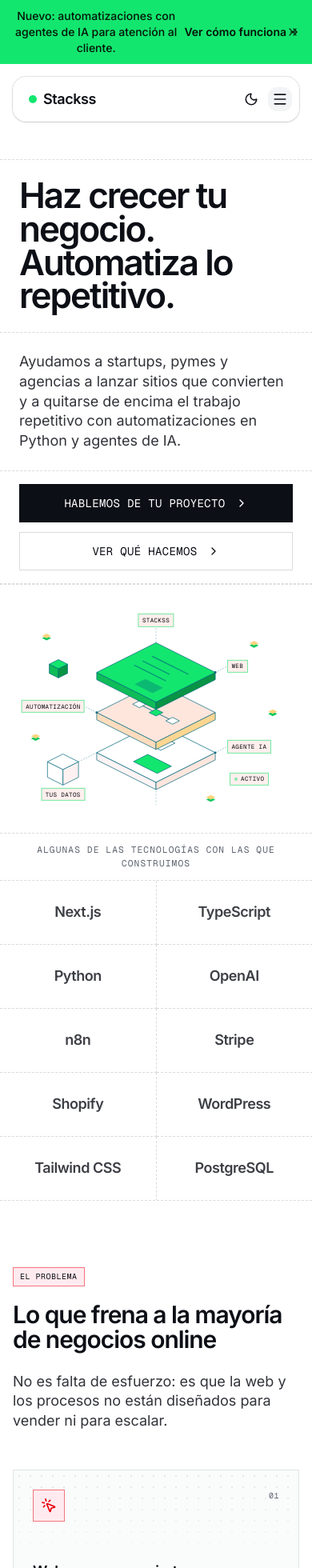
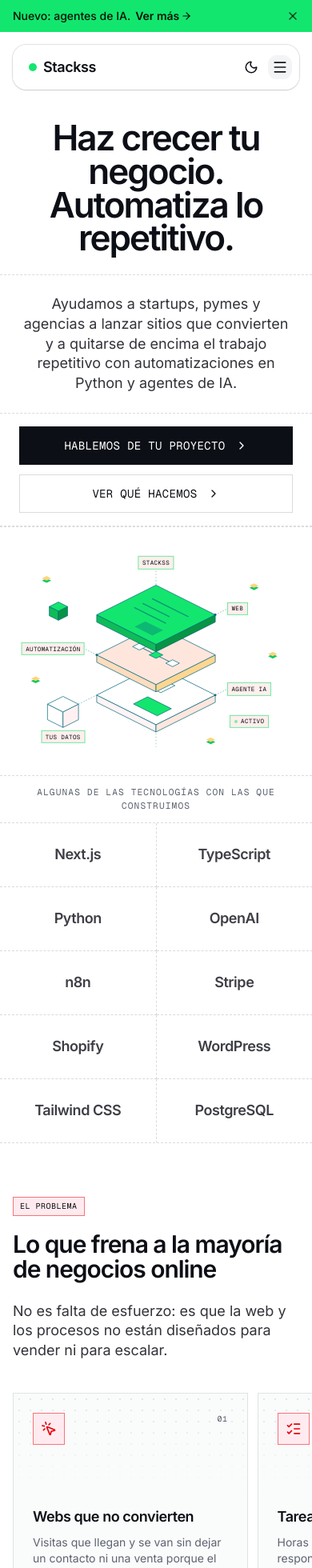
Before and after one commit to hugo-cordoba/stackss, a Next.js app: page / in a window 390 px wide. Shown: the top 1960 px of the page at 80% size. Built offline with nearby package versions, Linux system fonts and the light colour scheme.

Commit message:
upd mobile dashboard

```diff
--- a/src/components/layout/announcement-banner.tsx
+++ b/src/components/layout/announcement-banner.tsx
@@ -11,10 +11,10 @@ export function AnnouncementBanner() {
   if (!visible) return null
 
   return (
-    <div className="relative flex items-center justify-center gap-2 bg-primary px-4 py-2.5 text-center text-sm font-medium text-primary-foreground">
+    <div className="relative flex items-center bg-primary px-4 py-2.5 pr-11 text-sm font-medium text-primary-foreground sm:justify-center sm:px-4 sm:pr-4 sm:text-center">
       <Link
         href={announcementBanner.href}
-        className="inline-flex items-center gap-1.5 hover:underline"
+        className="inline-flex flex-wrap items-center gap-1.5 hover:underline sm:flex-nowrap sm:justify-center"
       >
         <span>{announcementBanner.message}</span>
         <span className="inline-flex items-center gap-0.5 whitespace-nowrap font-semibold">
@@ -26,7 +26,7 @@ export function AnnouncementBanner() {
         type="button"
         onClick={() => setVisible(false)}
         aria-label="Cerrar aviso"
-        className="absolute right-3 inline-flex size-6 items-center justify-center rounded-full text-primary-foreground/80 transition-colors hover:bg-primary-foreground/10 hover:text-primary-foreground"
+        className="absolute top-1/2 right-3 inline-flex size-6 -translate-y-1/2 items-center justify-center rounded-full text-primary-foreground/80 transition-colors hover:bg-primary-foreground/10 hover:text-primary-foreground"
       >
         <X className="size-4" aria-hidden="true" />
       </button>
--- a/src/components/layout/footer.tsx
+++ b/src/components/layout/footer.tsx
@@ -5,8 +5,8 @@ import { footer, nav } from "@/content/site"
 export function Footer() {
   return (
     <footer className="border-t border-border/60 bg-muted/30">
-      <div className="mx-auto max-w-6xl px-4 py-16 sm:px-6 lg:px-8">
-        <div className="grid gap-10 md:grid-cols-[1.4fr_1fr_1fr_1fr]">
+      <div className="mx-auto max-w-6xl px-4 py-12 sm:px-6 sm:py-16 lg:px-8">
+        <div className="grid gap-8 sm:gap-10 md:grid-cols-[1.4fr_1fr_1fr_1fr]">
           <div>
             <span className="text-lg font-semibold tracking-tight">
               {nav.logo}
@@ -37,7 +37,7 @@ export function Footer() {
           ))}
         </div>
 
-        <Separator className="my-10" />
+        <Separator className="my-8 sm:my-10" />
 
         <div className="flex flex-col items-center justify-between gap-4 sm:flex-row">
           <p className="text-xs text-muted-foreground">{footer.legalNote}</p>
--- a/src/components/sections/capabilities.tsx
+++ b/src/components/sections/capabilities.tsx
@@ -2,6 +2,10 @@ import type { ComponentType, CSSProperties, ReactNode } from "react"
 import { Check, MousePointerClick } from "lucide-react"
 import { cn } from "cn"
 import { Reveal } from "@/components/motion/reveal"
+import {
+  SnapCarousel,
+  type CarouselItem,
+} from "@/components/sections/snap-carousel"
 import { getIcon } from "@/lib/icons"
 import { capabilities } from "@/content/site"
 
@@ -412,14 +416,51 @@ const visuals: Record<string, ComponentType> = {
 export function Capabilities() {
   const lastIndex = capabilities.items.length - 1
 
+  // En móvil cada servicio es una tarjeta (borde sólido + fondo card) dentro
+  // de un carrusel. Desde sm se convierte en la celda del bento con líneas
+  // discontinuas de siempre.
+  const items: CarouselItem[] = capabilities.items.map((item, index) => {
+    const Icon = getIcon(item.icon)
+    const Visual = visuals[item.visual]
+    return {
+      key: item.title,
+      className: cn(
+        "max-sm:border max-sm:border-foreground/15 max-sm:bg-card",
+        "sm:border-r sm:border-b sm:border-dashed sm:border-foreground/15",
+        item.size === "lg" && "sm:col-span-2",
+        // Evita una celda huérfana en tablet (2 columnas).
+        index === lastIndex && "sm:max-lg:col-span-2"
+      ),
+      content: (
+        <article className="flex h-full w-full flex-col gap-6 p-5 sm:gap-8 sm:p-8">
+          <div>
+            <span
+              className="flex size-9 items-center justify-center border border-brand/60"
+              style={{ background: tint(14), color: INK }}
+            >
+              <Icon className="size-4.5" aria-hidden="true" />
+            </span>
+            <h3 className="mt-5 text-lg font-semibold tracking-tight">
+              {item.title}
+            </h3>
+            <p className="mt-2 max-w-md text-sm text-muted-foreground">
+              {item.description}
+            </p>
+          </div>
+          <div className="mt-auto">{Visual && <Visual />}</div>
+        </article>
+      ),
+    }
+  })
+
   return (
-    <section id="capacidades" className="py-20">
+    <section id="capacidades" className="py-16 sm:py-20">
       <div className={cn("border-y", DASH)}>
         {/* Cabecera */}
         <div className={cn("border-b", DASH)}>
           <div
             className={cn(
-              "mx-auto max-w-6xl px-6 py-12 sm:border-x sm:px-10",
+              "mx-auto max-w-6xl px-6 py-10 sm:border-x sm:px-10 sm:py-12",
               DASH
             )}
           >
@@ -435,48 +476,17 @@ export function Capabilities() {
           </div>
         </div>
 
-        {/* Bento: celdas separadas por líneas discontinuas */}
+        {/* Móvil: carrusel de tarjetas. Escritorio: bento con celdas separadas
+            por líneas discontinuas. */}
         <div className={cn("mx-auto max-w-6xl sm:border-x", DASH)}>
-          {/* -mr-px / -mb-px + overflow-hidden recortan el último borde de cada celda */}
-          <div className="overflow-hidden">
-            <ul className="-mr-px -mb-px grid sm:grid-cols-2 lg:grid-cols-3">
-              {capabilities.items.map((item, index) => {
-                const Icon = getIcon(item.icon)
-                const Visual = visuals[item.visual]
-                return (
-                  <li
-                    key={item.title}
-                    className={cn(
-                      "border-r border-b",
-                      DASH,
-                      item.size === "lg" && "sm:col-span-2",
-                      // Evita una celda huérfana en tablet (2 columnas).
-                      index === lastIndex && "sm:max-lg:col-span-2"
-                    )}
-                  >
-                    <Reveal delay={(index % 3) * 0.08} className="h-full">
-                      <article className="flex h-full flex-col gap-8 p-6 sm:p-8">
-                        <div>
-                          <span
-                            className="flex size-9 items-center justify-center border border-brand/60"
-                            style={{ background: tint(14), color: INK }}
-                          >
-                            <Icon className="size-4.5" aria-hidden="true" />
-                          </span>
-                          <h3 className="mt-5 text-lg font-semibold tracking-tight">
-                            {item.title}
-                          </h3>
-                          <p className="mt-2 max-w-md text-sm text-muted-foreground">
-                            {item.description}
-                          </p>
-                        </div>
-                        <div className="mt-auto">{Visual && <Visual />}</div>
-                      </article>
-                    </Reveal>
-                  </li>
-                )
-              })}
-            </ul>
+          {/* sm:-mr-px / sm:-mb-px + overflow-hidden recortan el último borde de cada celda */}
+          <div className="py-6 sm:overflow-hidden sm:py-0">
+            <SnapCarousel
+              label="Servicios"
+              listClassName="sm:-mr-px sm:-mb-px sm:grid sm:grid-cols-2 lg:grid-cols-3"
+              itemClassName="max-sm:w-[88%]"
+              items={items}
+            />
           </div>
         </div>
       </div>
--- a/src/components/sections/hero.tsx
+++ b/src/components/sections/hero.tsx
@@ -71,12 +71,17 @@ export function Hero() {
     <section className="relative overflow-hidden">
       <div className={cn("mx-auto max-w-6xl sm:border-x", DASH)}>
         <div className="grid lg:grid-cols-[1fr_1fr]">
-          {/* Columna de texto */}
-          <div className={cn("flex flex-col lg:border-r", DASH)}>
-            {/* Fila vacía: absorbe el espacio sobrante y marca la rejilla */}
-            <DashedRow className="min-h-12 flex-1 lg:min-h-20" />
+          {/* Columna de texto: centrada en móvil/tablet, a la izquierda en escritorio */}
+          <div
+            className={cn(
+              "flex flex-col text-center lg:border-r lg:text-left",
+              DASH
+            )}
+          >
+            {/* Fila vacía: solo escritorio (absorbe el espacio sobrante y marca la rejilla) */}
+            <DashedRow className="hidden min-h-12 flex-1 lg:block lg:min-h-20" />
 
-            <DashedRow className="px-6 py-6 sm:px-10">
+            <DashedRow className="px-6 pt-10 pb-6 sm:px-10 lg:py-6">
               <Reveal>
                 <h1 className="text-[2.75rem] leading-[0.95] font-semibold tracking-[-0.045em] text-pretty sm:text-6xl lg:text-[4.5rem]">
                   {hero.title}
@@ -86,7 +91,7 @@ export function Hero() {
 
             <DashedRow className="px-6 py-6 sm:px-10">
               <Reveal delay={0.08}>
-                <p className="max-w-xl text-lg leading-snug text-foreground/85 sm:text-xl">
+                <p className="mx-auto max-w-xl text-lg leading-snug text-foreground/85 sm:text-xl lg:mx-0">
                   {hero.subtitle}
                 </p>
               </Reveal>
@@ -94,7 +99,7 @@ export function Hero() {
 
             <DashedRow className="px-6 py-4 sm:px-10 sm:py-0">
               <Reveal delay={0.16}>
-                <div className="flex flex-col gap-3 sm:flex-row">
+                <div className="flex flex-col gap-3 sm:flex-row sm:justify-center lg:justify-start">
                   <HeroButton href={hero.primaryCta.href} variant="primary">
                     {hero.primaryCta.label}
                   </HeroButton>
--- a/src/components/sections/problem.tsx
+++ b/src/components/sections/problem.tsx
@@ -5,33 +5,20 @@ import {
   dotGrid,
   fadeBottom,
 } from "@/components/sections/mono"
+import {
+  SnapCarousel,
+  type CarouselItem,
+} from "@/components/sections/snap-carousel"
 import { getIcon } from "@/lib/icons"
 import { problem } from "@/content/site"
 
 export function Problem() {
-  return (
-    <section className="mx-auto max-w-6xl px-4 py-20 sm:px-6 lg:px-8">
-      <Reveal>
-        <div className="grid items-end gap-6 lg:grid-cols-2 lg:gap-16">
-          <div>
-            <MonoTag tone="danger">{problem.eyebrow}</MonoTag>
-            <h2 className="mt-5 max-w-xl text-3xl leading-[1.05] font-semibold tracking-[-0.035em] text-pretty sm:text-5xl">
-              {problem.title}
-            </h2>
-          </div>
-          <p className="max-w-md text-lg leading-snug text-foreground/85 lg:justify-self-end">
-            {problem.subtitle}
-          </p>
-        </div>
-      </Reveal>
-
-      <ul className="mt-12 grid gap-4 sm:grid-cols-3">
-        {problem.items.map((item, index) => {
+  const items: CarouselItem[] = problem.items.map((item, index) => {
     const Icon = getIcon(item.icon)
-          return (
-            <li key={item.title}>
-              <Reveal delay={index * 0.08} className="h-full">
-                <article className="group relative flex h-full flex-col gap-12 overflow-hidden border border-foreground/10 bg-muted/40 p-6 transition-colors duration-300 hover:border-destructive/40 hover:bg-card sm:p-7">
+    return {
+      key: item.title,
+      content: (
+        <article className="group relative flex h-full w-full flex-col gap-12 overflow-hidden border border-foreground/10 bg-muted/40 p-6 transition-colors duration-300 hover:border-destructive/40 hover:bg-card sm:p-7">
           {/* Rejilla de puntos que se desvanece hacia abajo */}
           <div
             aria-hidden="true"
@@ -60,11 +47,35 @@ export function Problem() {
             </p>
           </div>
         </article>
+      ),
+    }
+  })
+
+  return (
+    <section className="mx-auto max-w-6xl px-4 py-16 sm:px-6 sm:py-20 lg:px-8">
+      <Reveal>
+        <div className="grid items-end gap-6 lg:grid-cols-2 lg:gap-16">
+          <div>
+            <MonoTag tone="danger">{problem.eyebrow}</MonoTag>
+            <h2 className="mt-5 max-w-xl text-3xl leading-[1.05] font-semibold tracking-[-0.035em] text-pretty sm:text-5xl">
+              {problem.title}
+            </h2>
+          </div>
+          <p className="max-w-md text-lg leading-snug text-foreground/85 lg:justify-self-end">
+            {problem.subtitle}
+          </p>
+        </div>
       </Reveal>
-            </li>
-          )
-        })}
-      </ul>
+
+      <SnapCarousel
+        label="Problemas habituales"
+        className="mt-10 sm:mt-12"
+        // En móvil el carrusel sangra hasta los bordes de la pantalla (-mx-4
+        // compensa el px-4 de la sección); desde sm vuelve a ser el grid de 3.
+        listClassName="max-sm:-mx-4 sm:grid sm:grid-cols-3 sm:gap-4"
+        itemClassName="max-sm:w-[82%]"
+        items={items}
+      />
     </section>
   )
 }
--- /dev/null
+++ b/src/components/sections/snap-carousel.tsx
@@ -0,0 +1,112 @@
+"use client"
+
+import { useCallback, useRef, useState, type ReactNode } from "react"
+import { cn } from "cn"
+import { Reveal } from "@/components/motion/reveal"
+
+export type CarouselItem = {
+  key: string
+  content: ReactNode
+  /** Clases extra para el <li> (p. ej. col-span en escritorio). */
+  className?: string
+}
+
+/**
+ * Carrusel con CSS scroll-snap que SOLO se activa en móvil (< sm).
+ * Desde `sm` el <ul> deja de ser un carrusel y adopta el layout que le pases
+ * en `listClassName` (grid, etc.), así que no cambia el diseño de escritorio.
+ *
+ * Todas las clases de móvil usan `max-sm:` para no pisarse con las de escritorio.
+ */
+export function SnapCarousel({
+  items,
+  label,
+  className,
+  listClassName,
+  itemClassName,
+  dotsClassName,
+}: {
+  items: CarouselItem[]
+  label: string
+  className?: string
+  listClassName?: string
+  /** Ancho de cada tarjeta en móvil, p. ej. "max-sm:w-[82%]". */
+  itemClassName?: string
+  dotsClassName?: string
+}) {
+  const listRef = useRef<HTMLUListElement>(null)
+  const [active, setActive] = useState(0)
+
+  const handleScroll = useCallback(() => {
+    const list = listRef.current
+    if (!list) return
+    const max = list.scrollWidth - list.clientWidth
+    if (max <= 0) return
+    setActive(Math.round((list.scrollLeft / max) * (items.length - 1)))
+  }, [items.length])
+
+  const goTo = useCallback((index: number) => {
+    const list = listRef.current
+    const item = list?.children[index] as HTMLElement | undefined
+    if (!list || !item) return
+    const reduce = window.matchMedia("(prefers-reduced-motion: reduce)").matches
+    list.scrollTo({
+      left: item.offsetLeft - (list.clientWidth - item.offsetWidth) / 2,
+      behavior: reduce ? "auto" : "smooth",
+    })
+  }, [])
+
+  return (
+    <Reveal className={className}>
+      <div role="region" aria-roledescription="carrusel" aria-label={label}>
+        <ul
+          ref={listRef}
+          onScroll={handleScroll}
+          className={cn(
+            "relative max-sm:flex max-sm:snap-x max-sm:snap-mandatory max-sm:gap-3 max-sm:overflow-x-auto max-sm:overscroll-x-contain max-sm:px-4 max-sm:pb-1 max-sm:[scrollbar-width:none] max-sm:[&::-webkit-scrollbar]:hidden",
+            listClassName
+          )}
+        >
+          {items.map((item) => (
+            <li
+              key={item.key}
+              className={cn(
+                "flex max-sm:shrink-0 max-sm:snap-center",
+                itemClassName,
+                item.className
+              )}
+            >
+              {item.content}
+            </li>
+          ))}
+        </ul>
+
+        {/* Indicadores (solo móvil) */}
+        <div
+          className={cn(
+            "mt-5 flex items-center justify-center sm:hidden",
+            dotsClassName
+          )}
+        >
+          {items.map((item, index) => (
+            <button
+              key={item.key}
+              type="button"
+              aria-label={`Ir a la tarjeta ${index + 1} de ${items.length}`}
+              aria-current={index === active ? "true" : undefined}
+              onClick={() => goTo(index)}
+              className="flex h-6 items-center px-1 outline-none focus-visible:ring-2 focus-visible:ring-ring/50"
+            >
+              <span
+                className={cn(
+                  "block h-1.5 transition-all duration-300",
+                  index === active ? "w-6 bg-brand" : "w-1.5 bg-foreground/20"
+                )}
+              />
+            </button>
+          ))}
+        </div>
+      </div>
+    </Reveal>
+  )
+}
--- a/src/content/site.ts
+++ b/src/content/site.ts
@@ -9,8 +9,8 @@ export const siteConfig = {
 }
 
 export const announcementBanner = {
-  message: "Nuevo: automatizaciones con agentes de IA para atención al cliente.",
-  linkLabel: "Ver cómo funciona",
+  message: "Nuevo: agentes de IA.",
+  linkLabel: "Ver más",
   href: "/#solucion",
 }
 
```
Also changed, not shown: src/components/sections/final-cta.tsx (+6 -9 lines), src/components/sections/process.tsx (+16 -12 lines), src/components/sections/solution.tsx (+5 -5 lines). Lines whose indentation alone changed are shown as unchanged.
